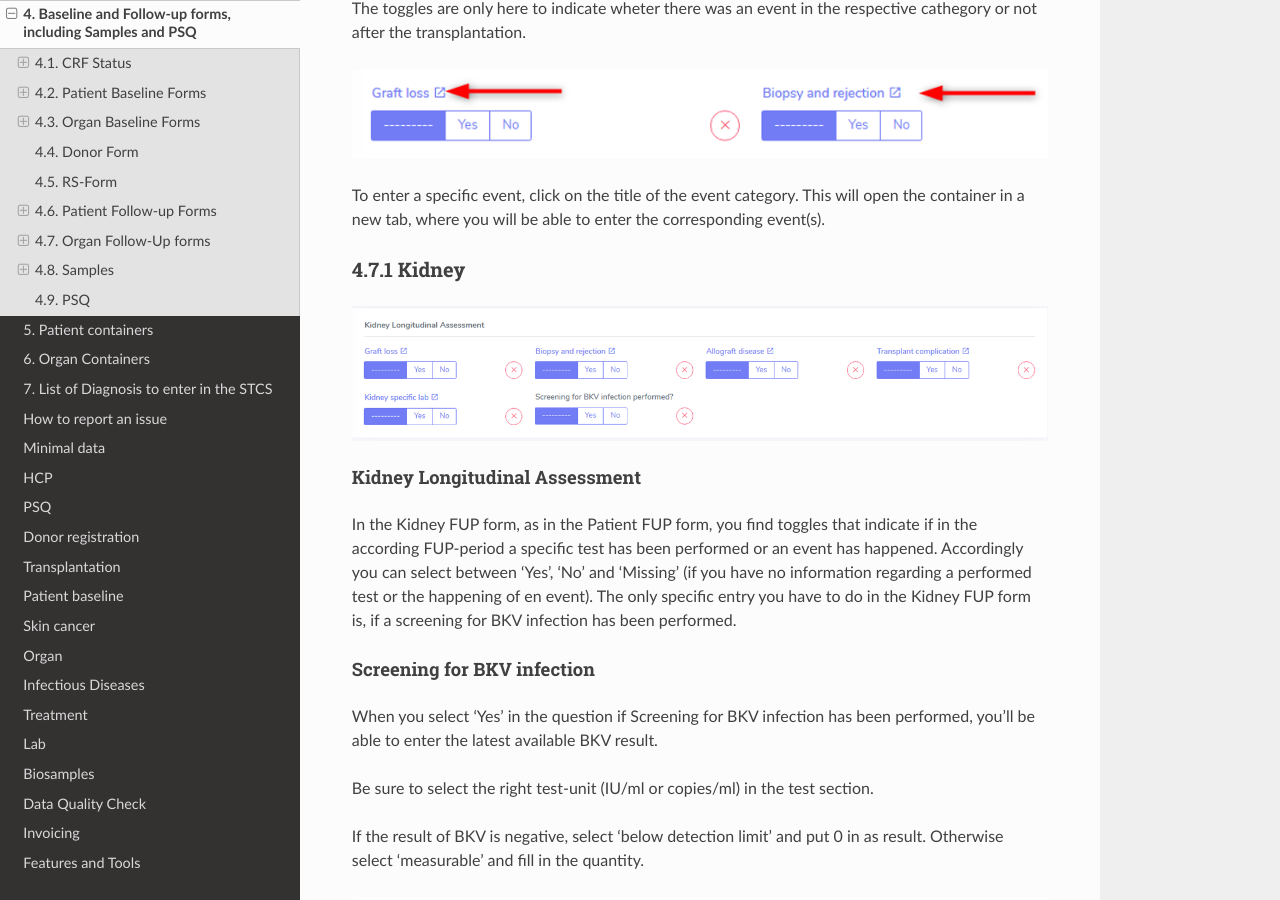
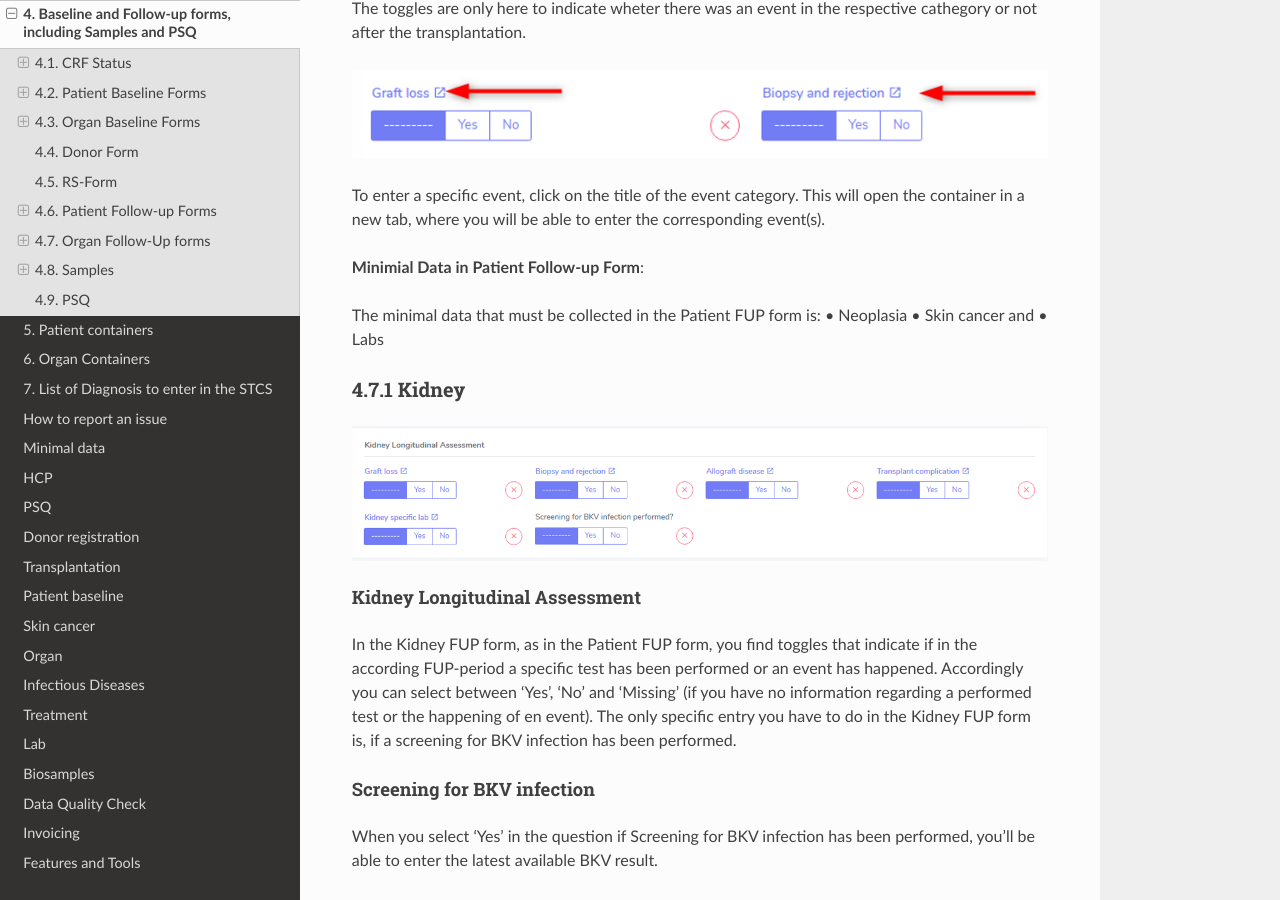
Before and after one commit to swiss-transplant-cohort-study/3LC-user-manual, a Sphinx documentation site: the page built from docs/source/blfup.rst, in a window 1280 px wide and 900 px high, scrolled down 27780 px. Built offline with Sphinx 7.4.7 and the Read the Docs theme 3.1.0, drawn with Linux system fonts in a browser that asks for light colours.

Commit message:
Update blfup.rst

```diff
--- a/docs/source/blfup.rst
+++ b/docs/source/blfup.rst
@@ -782,6 +782,13 @@ The toggles are only here to indicate wheter there was an event in the respectiv
 
 To enter a specific event, click on the title of the event category. This will open the container in a new tab, where you will be able to enter the corresponding event(s).
 
+**Minimial Data in Patient Follow-up Form**:
+
+The minimal data that must be collected in the Patient FUP form is:
+•	Neoplasia
+•	Skin cancer and
+•	Labs
+
 4.7.1 Kidney
 ===============
 
```
